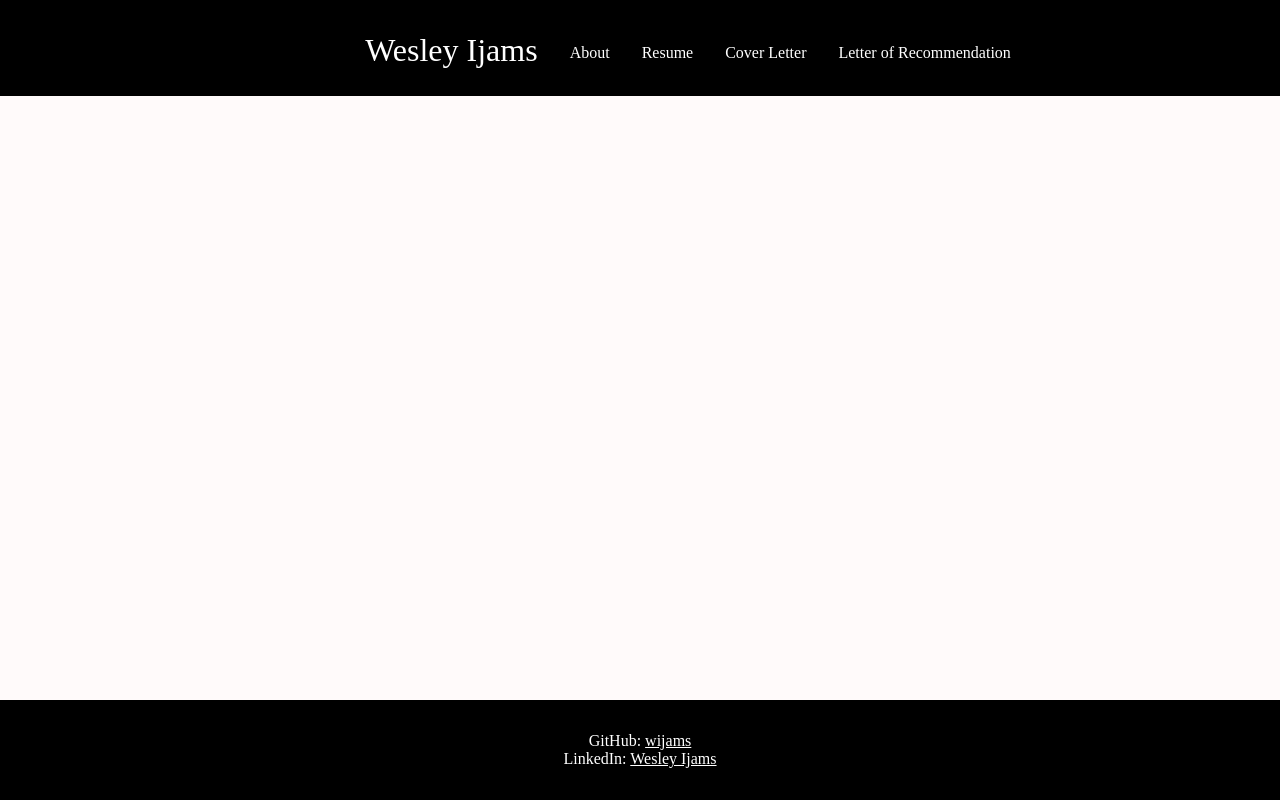
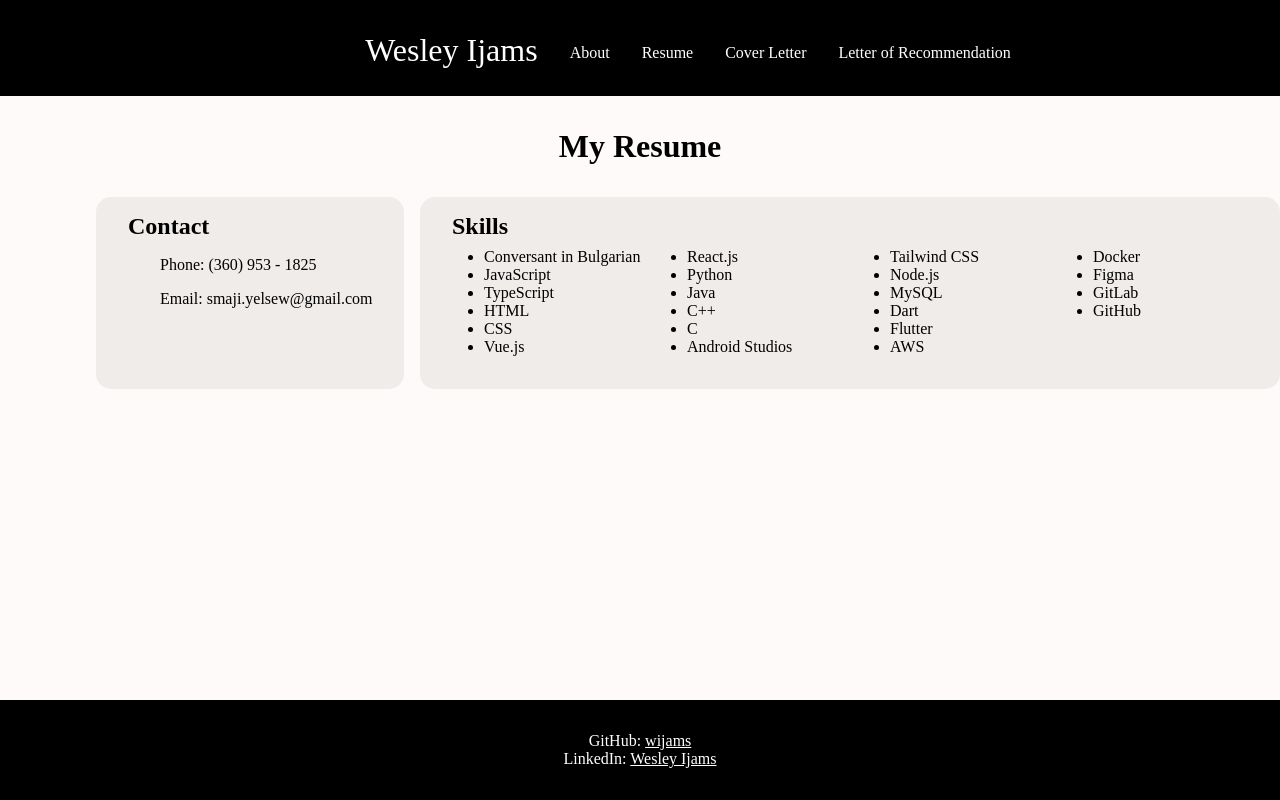
Before and after one commit to wijams/resume, a React (Vite) app: page /resume in a window 1280 px wide. Built offline with nearby package versions, Linux system fonts and the light colour scheme.

Commit message:
Add first row of resume.

```diff
--- a/src/components/About.tsx
+++ b/src/components/About.tsx
@@ -33,7 +33,7 @@ function About() {
     return (
         <>
             <Header/>
-            <OwnerHeader>About Wesley Ijams</OwnerHeader>
+            <OwnerHeader>About Me</OwnerHeader>
             <InfoDiv>
                 <ImageDiv>
                     <OwnerImage src={picture} alt="The website owner"/>
--- a/src/components/Resume.tsx
+++ b/src/components/Resume.tsx
@@ -1,11 +1,90 @@
+import styled from '@emotion/styled';
 import Header from './Header'
 import Footer from './Footer'
+
+const StyledHeader = styled.h1`
+    padding-top: 8rem;
+    text-align: center;
+`
+
+const RowDiv = styled.div`
+    margin-top: 2rem;
+    display: flex;
+    flex-direction: row;
+    margin-left: 6rem;
+`
+
+const ContactDiv = styled.div`
+    background-color: #efecea;
+    border-radius: 15px;
+    width: 20rem;
+    margin-right: 1rem;
+    height: 12rem;
+    padding-left: 2rem;
+`
+
+const ContactText = styled.p`
+    margin-top: 1rem;
+    margin-left: 2rem;
+`
+
+const SkillsDiv = styled.div`
+    background-color: #efecea;
+    border-radius: 15px;
+    width: 60rem;
+    height: 12rem;
+    padding-left: 2rem;
+`
+
+const SmallHeader = styled.h2`
+    padding-top: 1rem;
+`
+
+const WrapList = styled.ul`
+    columns: 4;
+    margin-left: 2rem;
+    margin-top: .5rem;
+`
 
 function Resume() {
     return (
         <>
             <Header/>
-            <h1>Resume</h1>
+            <StyledHeader>My Resume</StyledHeader>
+            <RowDiv>
+                <ContactDiv>
+                    <SmallHeader>Contact</SmallHeader>
+                    <ContactText>Phone: (360) 953 - 1825</ContactText>
+                    <ContactText>Email: smaji.yelsew@gmail.com</ContactText>
+                </ContactDiv>
+                <SkillsDiv>
+                    <SmallHeader>Skills</SmallHeader>
+                    <WrapList>
+                        <li>Conversant in Bulgarian</li>
+                        <li>JavaScript</li>
+                        <li>TypeScript</li>
+                        <li>HTML</li>
+                        <li>CSS</li>
+                        <li>Vue.js</li>
+                        <li>React.js</li>
+                        <li>Python</li>
+                        <li>Java</li>
+                        <li>C++</li>
+                        <li>C</li>
+                        <li>Android Studios</li>
+                        <li>Tailwind CSS</li>
+                        <li>Node.js</li>
+                        <li>MySQL</li>
+                        <li>Dart</li>
+                        <li>Flutter</li>
+                        <li>AWS</li>
+                        <li>Docker</li>
+                        <li>Figma</li>
+                        <li>GitLab</li>
+                        <li>GitHub</li>
+                    </WrapList>
+                </SkillsDiv>
+            </RowDiv>
             <Footer/>
         </>
     )
```
